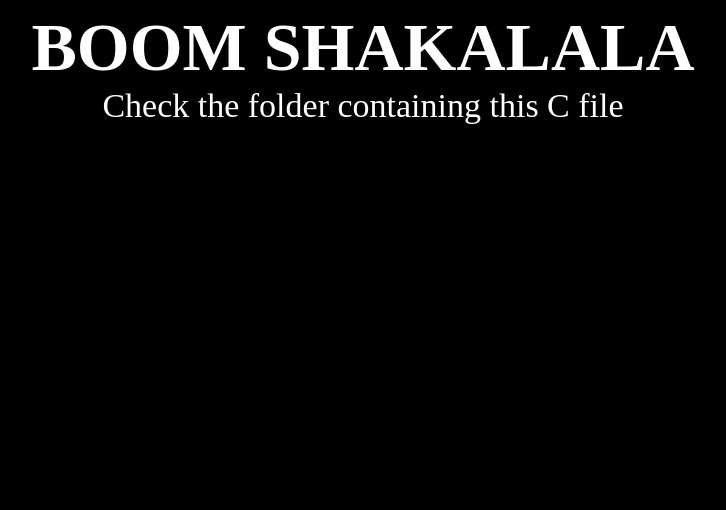
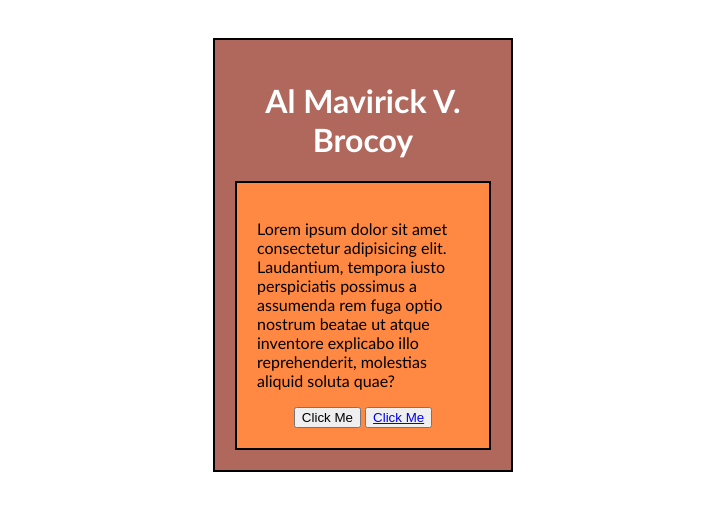
Before and after one commit to aldinijeager/portfolio, a plain HTML site: page index.html in a window 1280 px wide. Shown: the whole page, without its empty margins (277-1003 px from the left). Drawn offline with Linux system fonts and the light colour scheme.

Commit message:
change website into tria portfolio

```diff
--- a/index.html
+++ b/index.html
@@ -7,7 +7,16 @@
     <title>Could Kill your PC</title>
 </head>
 <body>
-    <h1>BOOM SHAKALALA</h1>
-    <p>Check the folder containing this C file</p>
+    <div class="container">
+        <h1 class="title">Al Mavirick V. Brocoy </h1>
+        <div class="body-box">
+            <p class="para">Lorem ipsum dolor sit amet consectetur adipisicing elit. Laudantium, tempora iusto perspiciatis possimus a assumenda rem fuga optio nostrum beatae ut atque inventore explicabo illo reprehenderit, molestias aliquid soluta quae?</p>
+            <div class="button">
+                <button>Click Me</button>
+                <button><a href="https://www.youtube.com/watch?v=dQw4w9WgXcQ">Click Me</a></button>
+            </div>
+        </div>
+    </div>
+
 </body>
 </html>
--- a/style.css
+++ b/style.css
@@ -1,12 +1,28 @@
-body{
-    background-color: black;
-    font-size: 34px;
-    font-family: 'Times New Roman', Times, serif;
+.container,
+.body-box{
+    padding: 20px;
+    border: 2px solid black;
+    box-sizing: border-box;
+    font-family: 'Trebuchet MS', 'Lucida Sans Unicode', 'Lucida Grande', 'Lucida Sans', Arial, sans-serif;
+}
+.body-box{
+    background-color: #ff8842;
 
 }
-h1,
-p {
-    margin: auto;
-    color: white;
+.container{
+    width: 300px;
+    height: auto;
+    margin: 20px auto;
+    background-color: #b0685d;
+}
+.title{
+    text-align: center;
+    font-weight: bold;
+    color: #ffff;
+}
+.button{
     text-align: center;
 }
+body{
+    display: inline;
+}
```
